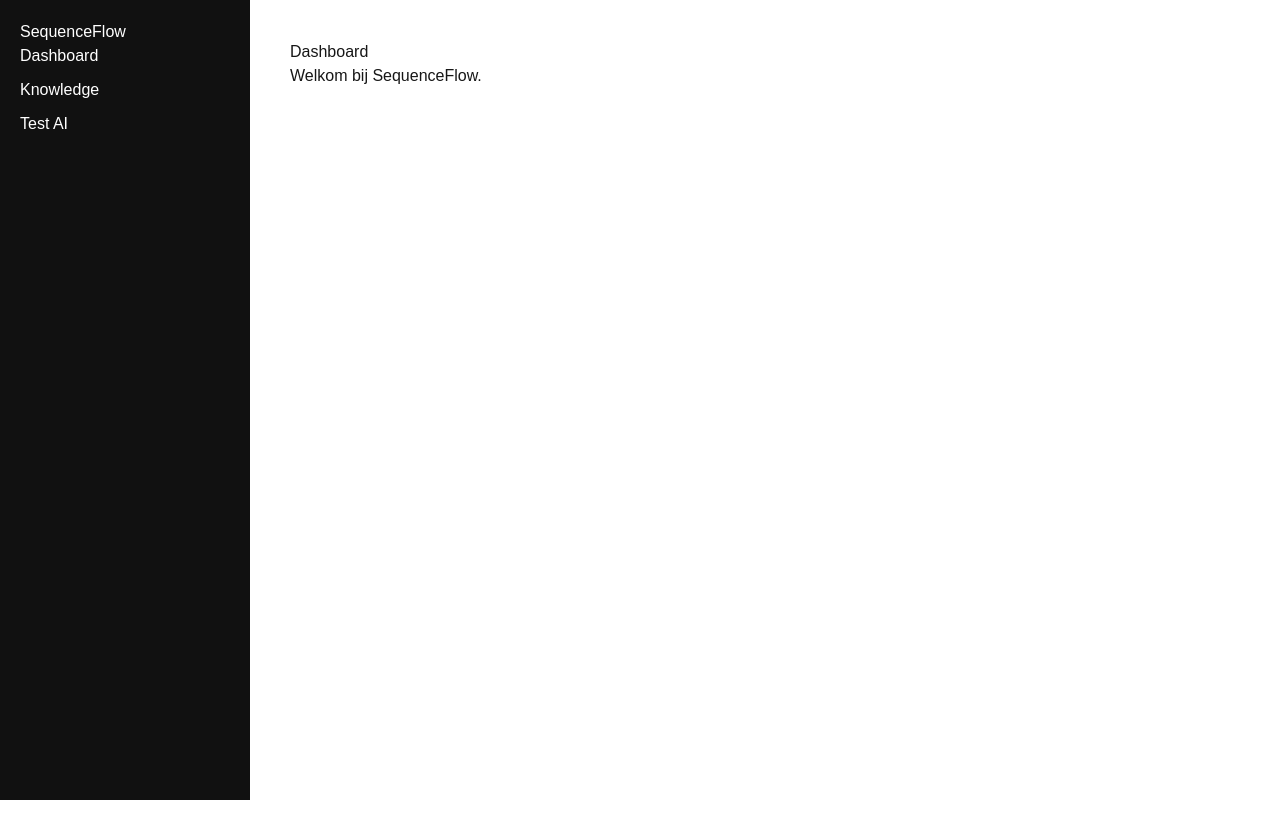
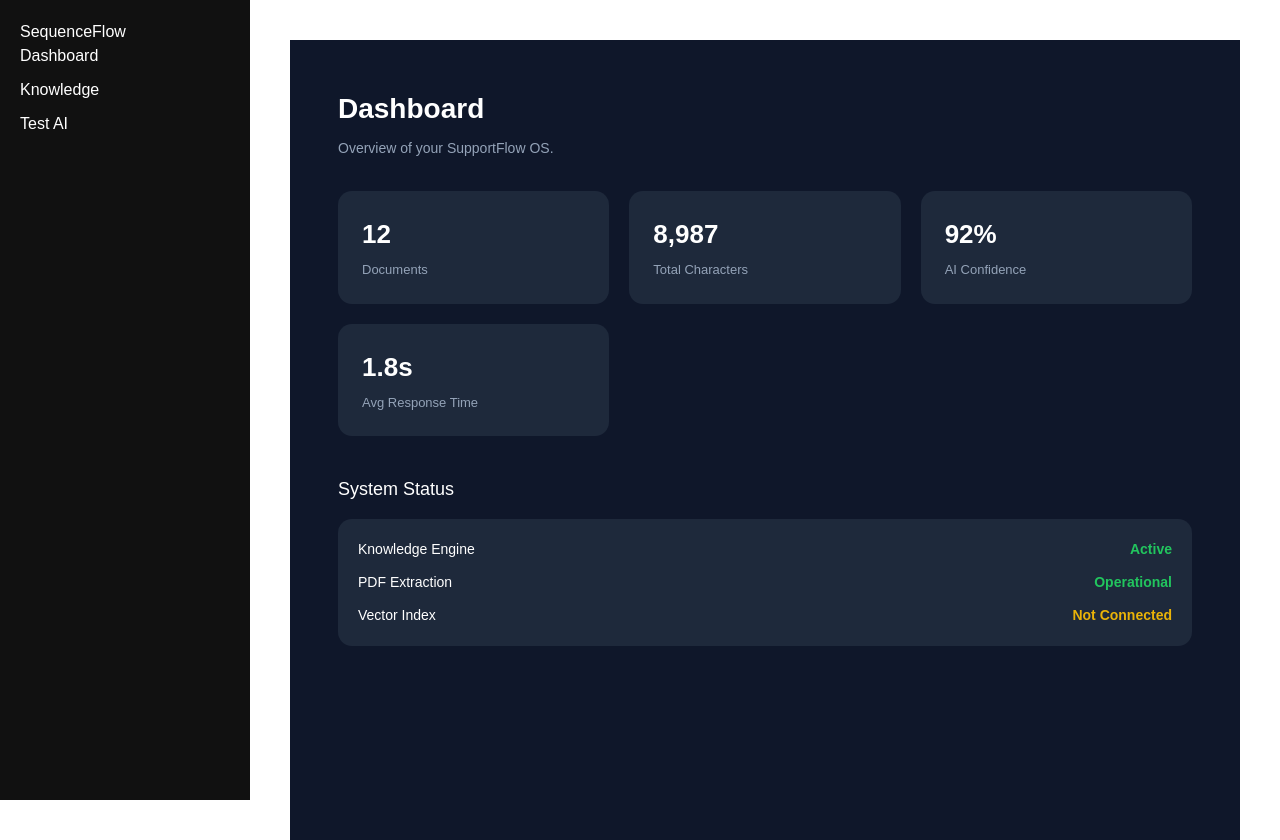
Before and after one commit to nralf1996/sequenceflow-ui, a Next.js app: page /dashboard in a window 1280 px wide. Before the commit the page ends 800 px from the top, so only its background shows below. Built offline with nearby package versions, Linux system fonts and the light colour scheme.

Commit message:
Dashboard UI upgrade + knowledge working

```diff
--- a/app/(app)/dashboard/page.tsx
+++ b/app/(app)/dashboard/page.tsx
@@ -1,8 +1,130 @@
-export default function Dashboard() {
-    return (
-      <div>
-        <h1>Dashboard</h1>
-        <p>Welkom bij SequenceFlow.</p>
+"use client";
+
+export default function DashboardPage() {
+  return (
+    <div style={styles.page}>
+      <div style={styles.header}>
+        <h1 style={styles.title}>Dashboard</h1>
+        <p style={styles.subtitle}>
+          Overview of your SupportFlow OS.
+        </p>
       </div>
-    );
-  }
+
+      <div style={styles.grid}>
+        <div style={styles.card}>
+          <div style={styles.metricValue}>12</div>
+          <div style={styles.metricLabel}>Documents</div>
+        </div>
+
+        <div style={styles.card}>
+          <div style={styles.metricValue}>8,987</div>
+          <div style={styles.metricLabel}>Total Characters</div>
+        </div>
+
+        <div style={styles.card}>
+          <div style={styles.metricValue}>92%</div>
+          <div style={styles.metricLabel}>AI Confidence</div>
+        </div>
+
+        <div style={styles.card}>
+          <div style={styles.metricValue}>1.8s</div>
+          <div style={styles.metricLabel}>Avg Response Time</div>
+        </div>
+      </div>
+
+      <div style={styles.section}>
+        <h2 style={styles.sectionTitle}>System Status</h2>
+
+        <div style={styles.statusCard}>
+          <div style={styles.statusRow}>
+            <span>Knowledge Engine</span>
+            <span style={styles.statusGreen}>Active</span>
+          </div>
+
+          <div style={styles.statusRow}>
+            <span>PDF Extraction</span>
+            <span style={styles.statusGreen}>Operational</span>
+          </div>
+
+          <div style={styles.statusRow}>
+            <span>Vector Index</span>
+            <span style={styles.statusYellow}>Not Connected</span>
+          </div>
+        </div>
+      </div>
+    </div>
+  );
+}
+
+const styles: Record<string, React.CSSProperties> = {
+  page: {
+    padding: "48px",
+    maxWidth: "1100px",
+    margin: "0 auto",
+    minHeight: "100vh",
+    background: "#0f172a",
+    color: "white",
+  },
+  header: {
+    marginBottom: "32px",
+  },
+  title: {
+    fontSize: "28px",
+    fontWeight: 700,
+    marginBottom: "8px",
+  },
+  subtitle: {
+    color: "#94a3b8",
+    fontSize: "14px",
+  },
+  grid: {
+    display: "grid",
+    gridTemplateColumns: "repeat(auto-fit, minmax(220px, 1fr))",
+    gap: "20px",
+    marginBottom: "40px",
+  },
+  card: {
+    background: "#1e293b",
+    padding: "24px",
+    borderRadius: "14px",
+    display: "flex",
+    flexDirection: "column",
+    gap: "6px",
+  },
+  metricValue: {
+    fontSize: "26px",
+    fontWeight: 700,
+  },
+  metricLabel: {
+    fontSize: "13px",
+    color: "#94a3b8",
+  },
+  section: {
+    marginTop: "20px",
+  },
+  sectionTitle: {
+    fontSize: "18px",
+    marginBottom: "16px",
+  },
+  statusCard: {
+    background: "#1e293b",
+    padding: "20px",
+    borderRadius: "14px",
+    display: "flex",
+    flexDirection: "column",
+    gap: "12px",
+  },
+  statusRow: {
+    display: "flex",
+    justifyContent: "space-between",
+    fontSize: "14px",
+  },
+  statusGreen: {
+    color: "#22c55e",
+    fontWeight: 600,
+  },
+  statusYellow: {
+    color: "#eab308",
+    fontWeight: 600,
+  },
+};
--- a/app/(app)/knowledge/page.tsx
+++ b/app/(app)/knowledge/page.tsx
@@ -1,59 +1,269 @@
 "use client";
 
-import { useState } from "react";
+import React, { useEffect, useMemo, useState } from "react";
+
+type KnowledgeItem = {
+  id: string;
+  originalName: string;
+  storedName: string;
+  storedAt: string;
+  sizeBytes: number;
+  mimeType: string;
+  createdAt: string;
+  textLength: number;
+  preview: string;
+};
 
 export default function KnowledgePage() {
-  const [result, setResult] = useState<any>(null);
-  const [loading, setLoading] = useState(false);
+  const [file, setFile] = useState<File | null>(null);
+  const [uploading, setUploading] = useState(false);
+  const [items, setItems] = useState<KnowledgeItem[]>([]);
+  const [error, setError] = useState<string | null>(null);
 
-  const handleUpload = async (e: any) => {
+  const canUpload = useMemo(() => !!file && !uploading, [file, uploading]);
+
+  async function refresh() {
+    try {
+      const res = await fetch("/api/knowledge", { cache: "no-store" });
+      const json = await res.json();
+
+      console.log("API RESPONSE:", json);
+
+      if (!json.ok) {
+        console.error("API not ok");
+        return;
+      }
+
+      if (!Array.isArray(json.items)) {
+        console.error("items is not array", json.items);
+        return;
+      }
+
+      setItems(json.items);
+    } catch (e) {
+      console.error("refresh failed", e);
+    }
+  }
+  useEffect(() => {
+    refresh();
+  }, []);
+
+  async function onUpload(e: React.FormEvent) {
     e.preventDefault();
-
-    const file = e.target.file.files[0];
     if (!file) return;
 
-    const formData = new FormData();
-    formData.append("file", file);
+    setUploading(true);
+    setError(null);
 
-    setLoading(true);
+    const fd = new FormData();
+    fd.append("file", file);
 
-    const res = await fetch("/api/upload", {
-      method: "POST",
-      body: formData,
-    });
+    const res = await fetch("/api/upload", { method: "POST", body: fd });
+    const json = await res.json();
 
-    const data = await res.json();
-    console.log("API response:", data);
+    if (!res.ok || !json.ok) {
+      setError(json?.error?.message || "Upload failed");
+      setUploading(false);
+      return;
+    }
 
-    setResult(data);
-    setLoading(false);
-  };
+    setFile(null);
+    await refresh();
+    setUploading(false);
+  }
+
+  async function onDelete(id: string) {
+    await fetch(`/api/knowledge?id=${id}`, { method: "DELETE" });
+    await refresh();
+  }
 
   return (
-    <div style={{ padding: 40 }}>
-      <h1>Knowledge Upload</h1>
+    <div style={styles.page}>
+      <div style={styles.header}>
+        <h1 style={styles.title}>Knowledge Library</h1>
+        <p style={styles.subtitle}>
+          Upload documents. Extract text. Build your internal AI memory.
+        </p>
+      </div>
 
-      <form onSubmit={handleUpload}>
-        <input type="file" name="file" />
-        <button type="submit">Upload</button>
+      <form onSubmit={onUpload} style={styles.uploadCard}>
+        <input
+          type="file"
+          accept=".pdf"
+          onChange={(e) => setFile(e.target.files?.[0] ?? null)}
+          style={styles.fileInput}
+        />
+
+        <button
+          type="submit"
+          disabled={!canUpload}
+          style={{
+            ...styles.primaryButton,
+            opacity: canUpload ? 1 : 0.6,
+          }}
+        >
+          {uploading ? "Uploading..." : "Upload PDF"}
+        </button>
       </form>
 
-      {loading && <p>Uploading...</p>}
+      {error && <div style={styles.error}>{error}</div>}
 
-      {result && (
-        <div style={{ marginTop: 30 }}>
-          <h3>Result:</h3>
-          <pre
-            style={{
-              background: "#111",
-              padding: 20,
-              whiteSpace: "pre-wrap",
-            }}
-          >
-            {JSON.stringify(result, null, 2)}
-          </pre>
-        </div>
-      )}
+      <div style={styles.grid}>
+        {items.length === 0 && (
+          <div style={styles.empty}>
+            No documents uploaded yet.
+          </div>
+        )}
+
+        {items.map((item) => (
+          <div key={item.id} style={styles.card}>
+            <div style={styles.cardHeader}>
+              <div style={styles.filename}>{item.originalName}</div>
+              <div style={styles.meta}>
+                {new Date(item.createdAt).toLocaleString()}
+              </div>
+            </div>
+
+            <div style={styles.stats}>
+              <span>{(item.sizeBytes / 1024).toFixed(1)} KB</span>
+              <span>{item.textLength.toLocaleString()} chars</span>
+            </div>
+
+            <div style={styles.preview}>
+              {item.preview || "No text extracted"}
+            </div>
+
+            <div style={styles.cardActions}>
+              <a
+                href={item.storedAt}
+                target="_blank"
+                rel="noreferrer"
+                style={styles.link}
+              >
+                Open PDF
+              </a>
+
+              <button
+                onClick={() => onDelete(item.id)}
+                style={styles.dangerButton}
+              >
+                Delete
+              </button>
+            </div>
+          </div>
+        ))}
+      </div>
     </div>
   );
 }
+
+const styles: Record<string, React.CSSProperties> = {
+  page: {
+    padding: "48px",
+    maxWidth: "1100px",
+    margin: "0 auto",
+    background: "#0f172a",
+    minHeight: "100vh",
+    color: "white",
+  },
+  header: {
+    marginBottom: "32px",
+  },
+  title: {
+    fontSize: "28px",
+    fontWeight: 700,
+    marginBottom: "8px",
+  },
+  subtitle: {
+    color: "#94a3b8",
+    fontSize: "14px",
+  },
+  uploadCard: {
+    background: "#1e293b",
+    padding: "20px",
+    borderRadius: "12px",
+    display: "flex",
+    gap: "16px",
+    alignItems: "center",
+    marginBottom: "32px",
+  },
+  fileInput: {
+    color: "white",
+  },
+  primaryButton: {
+    background: "#3b82f6",
+    border: "none",
+    padding: "10px 16px",
+    borderRadius: "8px",
+    color: "white",
+    cursor: "pointer",
+    fontWeight: 600,
+  },
+  grid: {
+    display: "grid",
+    gap: "20px",
+  },
+  card: {
+    background: "#1e293b",
+    padding: "20px",
+    borderRadius: "14px",
+    display: "flex",
+    flexDirection: "column",
+    gap: "12px",
+  },
+  cardHeader: {
+    display: "flex",
+    justifyContent: "space-between",
+  },
+  filename: {
+    fontWeight: 600,
+  },
+  meta: {
+    fontSize: "12px",
+    color: "#94a3b8",
+  },
+  stats: {
+    fontSize: "12px",
+    display: "flex",
+    gap: "16px",
+    color: "#94a3b8",
+  },
+  preview: {
+    background: "#0f172a",
+    padding: "12px",
+    borderRadius: "8px",
+    fontSize: "12px",
+    maxHeight: "140px",
+    overflow: "auto",
+    whiteSpace: "pre-wrap",
+  },
+  cardActions: {
+    display: "flex",
+    justifyContent: "space-between",
+    alignItems: "center",
+  },
+  link: {
+    color: "#60a5fa",
+    fontSize: "13px",
+  },
+  dangerButton: {
+    background: "transparent",
+    border: "1px solid #ef4444",
+    color: "#ef4444",
+    padding: "6px 12px",
+    borderRadius: "6px",
+    cursor: "pointer",
+  },
+  empty: {
+    padding: "20px",
+    background: "#1e293b",
+    borderRadius: "12px",
+    color: "#94a3b8",
+  },
+  error: {
+    background: "#7f1d1d",
+    padding: "12px",
+    borderRadius: "8px",
+    marginBottom: "20px",
+  },
+};
--- /dev/null
+++ b/app/api/knowledge/route.ts
@@ -0,0 +1,16 @@
+import { NextResponse } from "next/server";
+import fs from "node:fs/promises";
+import path from "node:path";
+
+const UPLOADS_DIR = path.join(process.cwd(), "public", "uploads");
+const INDEX_PATH = path.join(UPLOADS_DIR, "index.json");
+
+export async function GET() {
+  try {
+    const raw = await fs.readFile(INDEX_PATH, "utf8");
+    const items = JSON.parse(raw);
+    return NextResponse.json({ ok: true, items });
+  } catch {
+    return NextResponse.json({ ok: true, items: [] });
+  }
+}
```
Also changed, not shown: app/api/upload/route.ts (+80 -48 lines), 1 other file (tests, documents, lock files or other folders).
